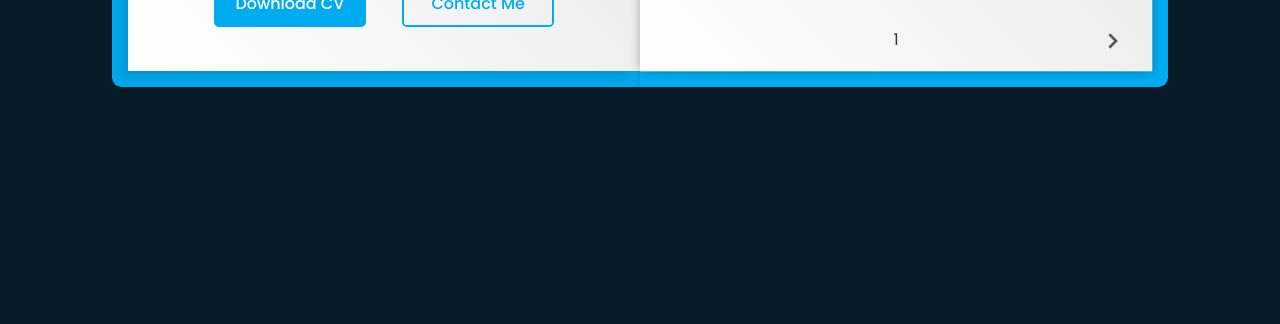
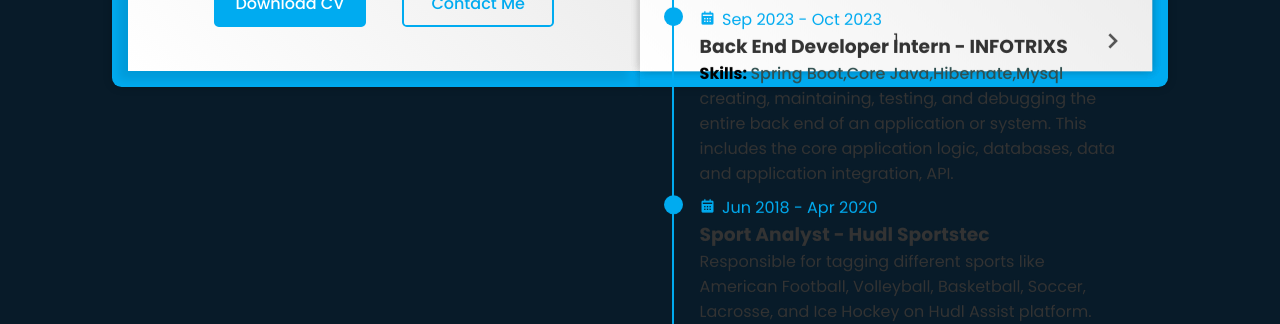
Before and after one commit to moreswapnil95/Myportdolio, a plain HTML site: page index.html in a window 1280 px wide. Shown: the part 633-957 px from the top of the page. Before the commit the page ends 800 px from the top, so only its background shows below. Drawn offline with nearby package versions, Linux system fonts and the light colour scheme.

Commit message:
some changes

```diff
--- a/index.html
+++ b/index.html
@@ -71,7 +71,7 @@
                   </p>
               </div>
 
-              <!-- <div class="workeduc-content">
+              <div class="workeduc-content">
                 <span class="year"
                   ><i class="bx bxs-calendar"></i>Sep 2023 - Oct 2023</span
                 >
@@ -87,14 +87,14 @@
 
               <div class="workeduc-content">
                 <span class="year"
-                  ><i class="bx bxs-calendar"></i>2018-2019</span>
+                  ><i class="bx bxs-calendar"></i>Jun 2018 - Apr 2020</span>
                 <h3>Sport Analyst - Hudl Sportstec</h3>
                 <p>
                   Responsible for tagging different sports like American
                   Football, Volleyball, Basketball, Soccer, Lacrosse, and
                   Ice Hockey on Hudl Assist platform.
                 </p>
-              </div> -->
+              </div>
 
             </div>
 
```
